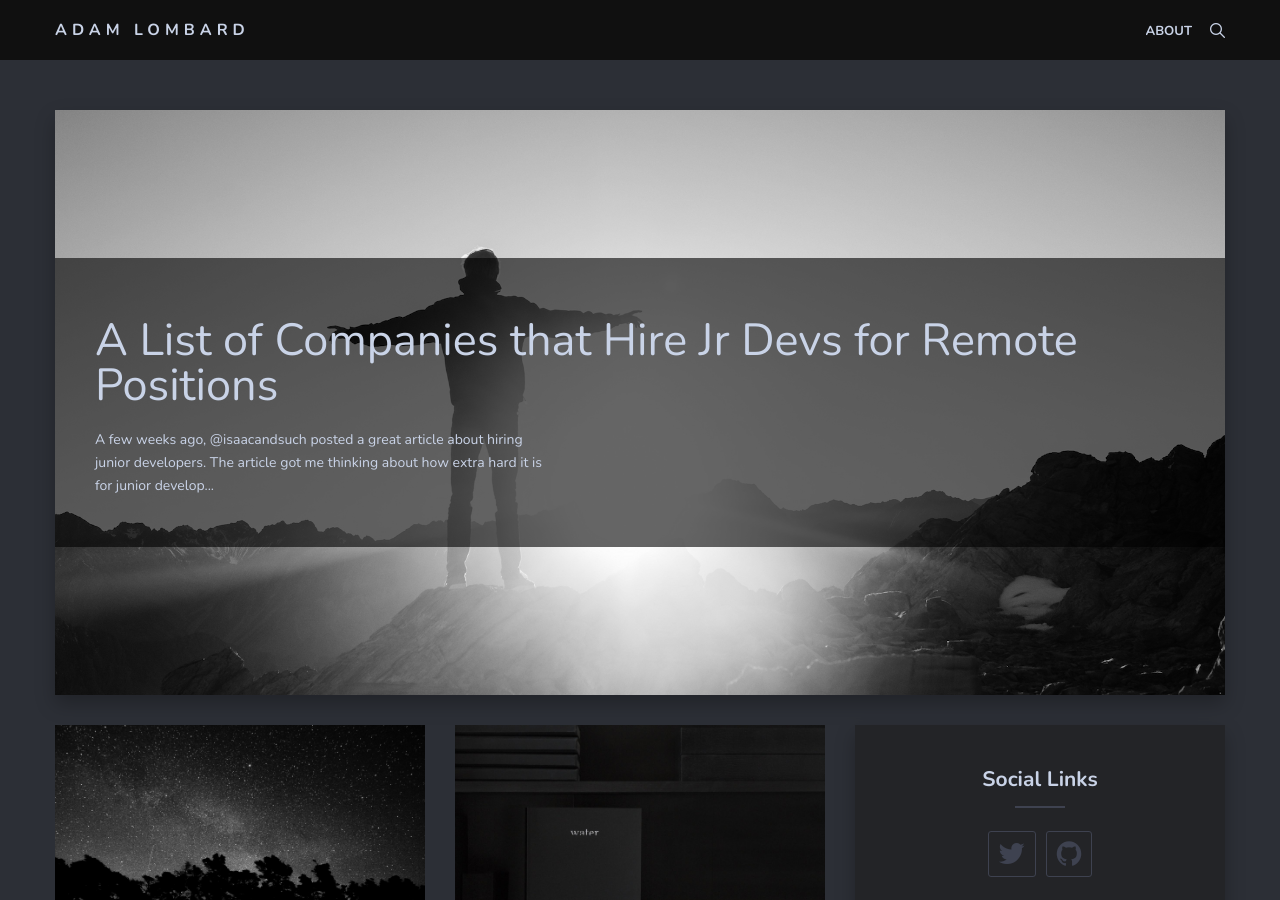
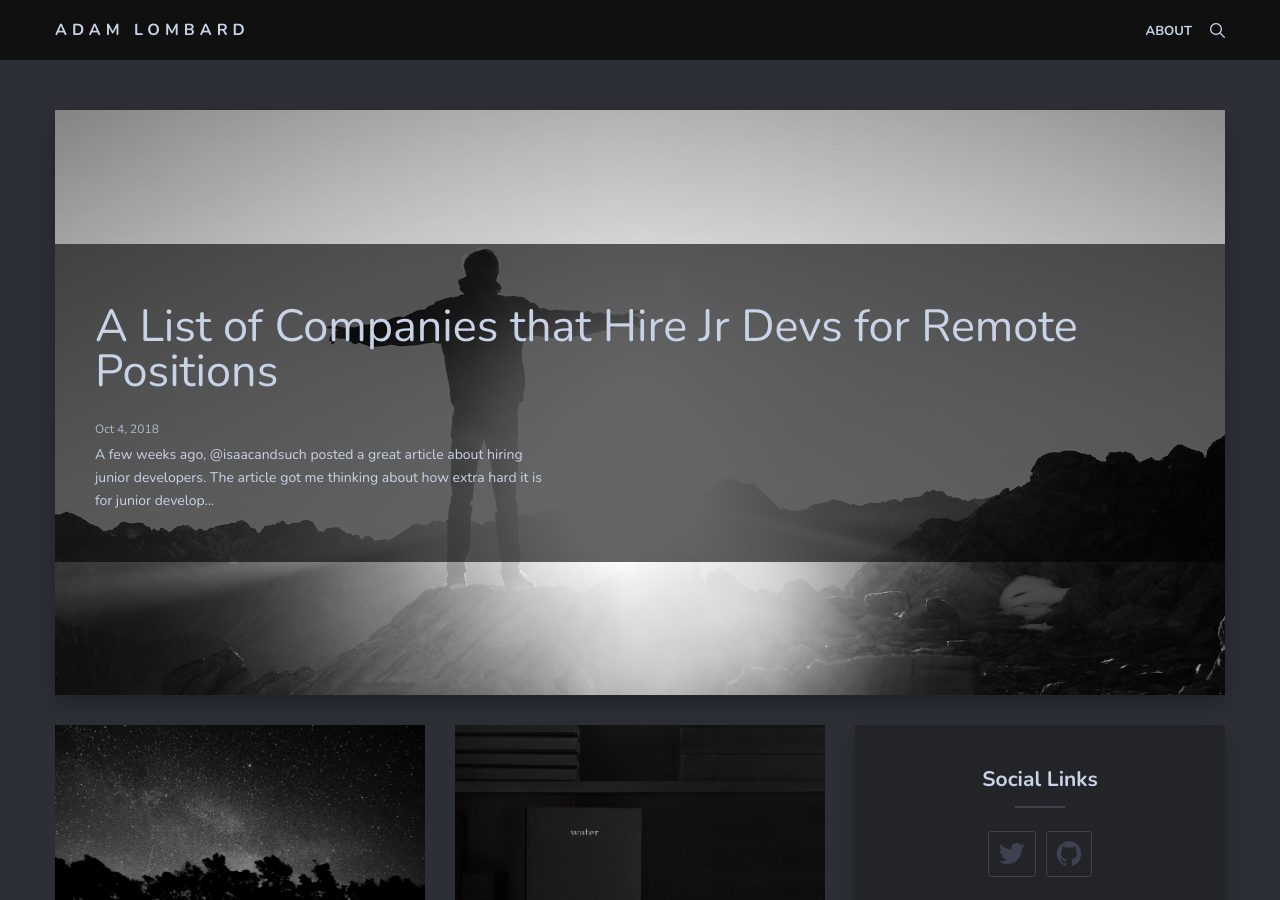
Before and after one commit to AdamLombard/AdamLombard.github.io, a Jekyll site: the page built from index.html, in a window 1280 px wide and 900 px high. Built offline with Jekyll 4.4.1, drawn with Linux system fonts in a browser that asks for light colours; the list of posts is cut into pages by our own code.

Commit message:
Add date to first article

```diff
--- a/index.html
+++ b/index.html
@@ -17,7 +17,10 @@
 							{% endfor %}
 						{% else %} {% endif %}
 						</div> -->
-						<h2 class="article-title"><a href="{{ post.url | prepend: site.baseurl }}">{{post.title}}</a></h2>
+            <h2 class="article-title"><a href="{{ post.url | prepend: site.baseurl }}">{{post.title}}</a></h2>
+            <div class="article-date">
+              <span class="date"><time datetime="{{ post.date | date_to_xmlschema }}">{% assign date_format = site.minima.date_format | default: "%b %-d, %Y" %}{{ post.date | date: date_format }}</time></span>
+            </div>
 						<p class="article-excerpt">{% if post.description %}{{ post.description | strip_html | truncate: 163 }}{% else %}{{ post.content | strip_html | truncate: 163 }}{% endif %}</p>
 						<!-- <a href="{{ post.url | prepend: site.baseurl }}" class="button read-more">Read More</a> -->
 					</div>
```
